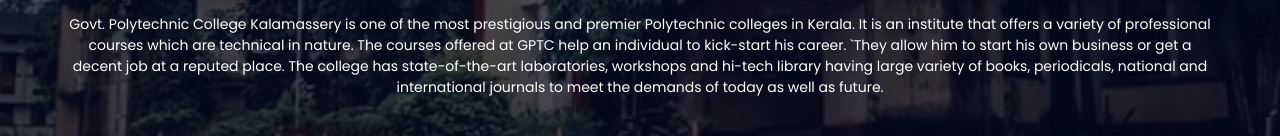
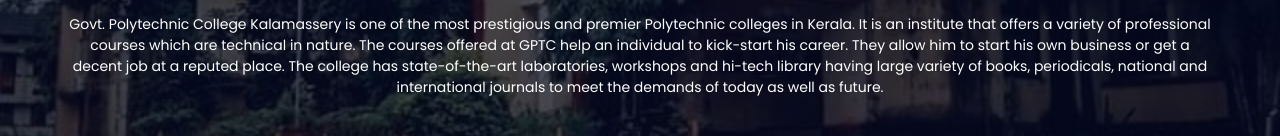
Before and after one commit to ReckFrost/gptckalamassery, a plain HTML site: page index.html in a window 1280 px wide. Shown: the part 373-509 px from the top of the page. Drawn offline with Linux system fonts and the light colour scheme.

Commit message:
Minor mistake correction

```diff
--- a/index.html
+++ b/index.html
@@ -37,7 +37,7 @@
         <div class="text-box">
             <h1>Government Polytechnic College<br>Kalamassery</h1>
             <p>
-                Govt. Polytechnic College Kalamassery is one of the most prestigious and premier Polytechnic colleges in Kerala. It is an institute that offers a variety of professional courses which are technical in nature. The courses offered at GPTC help an individual to kick-start his career. `They allow him to start his own business or get a decent job at a reputed place. The college has state-of-the-art laboratories, workshops and hi-tech library having large variety of books, periodicals, national and international journals to meet the demands of today as well as future.
+                Govt. Polytechnic College Kalamassery is one of the most prestigious and premier Polytechnic colleges in Kerala. It is an institute that offers a variety of professional courses which are technical in nature. The courses offered at GPTC help an individual to kick-start his career. They allow him to start his own business or get a decent job at a reputed place. The college has state-of-the-art laboratories, workshops and hi-tech library having large variety of books, periodicals, national and international journals to meet the demands of today as well as future.
             </p>
             <a href="" class="hero-btn">Visit Us To Know More</a>
         </div>
```
